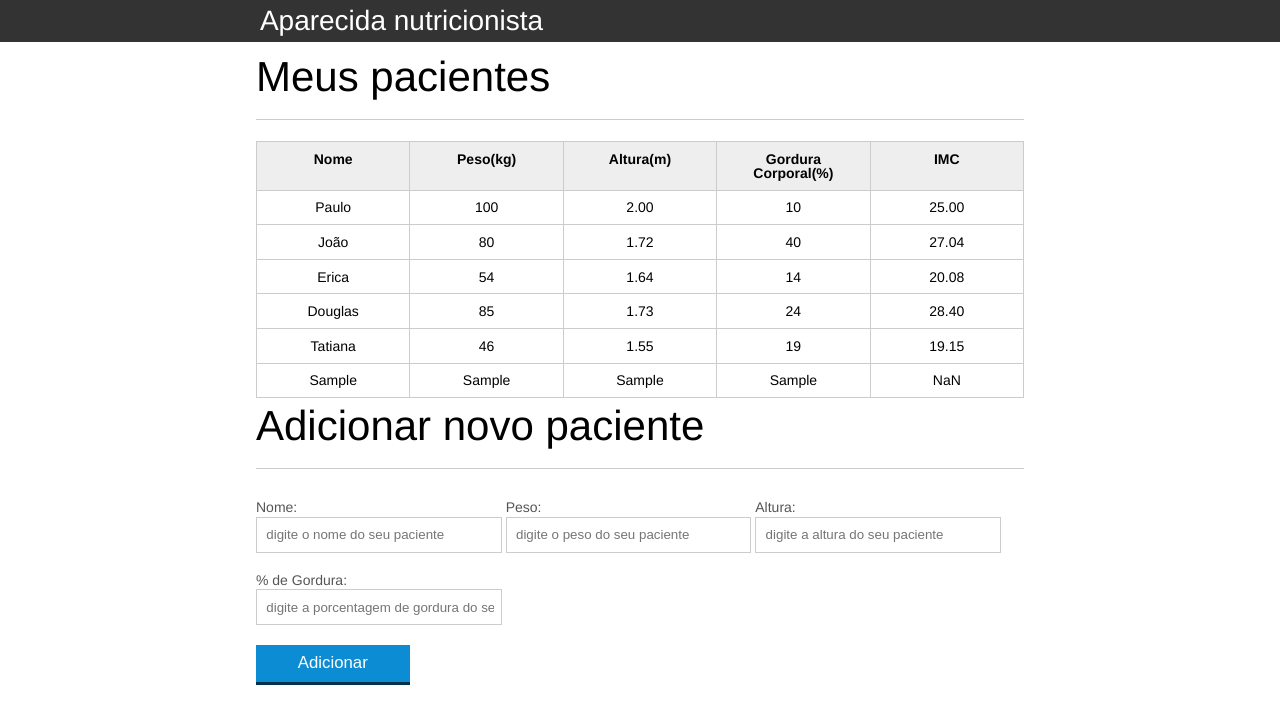
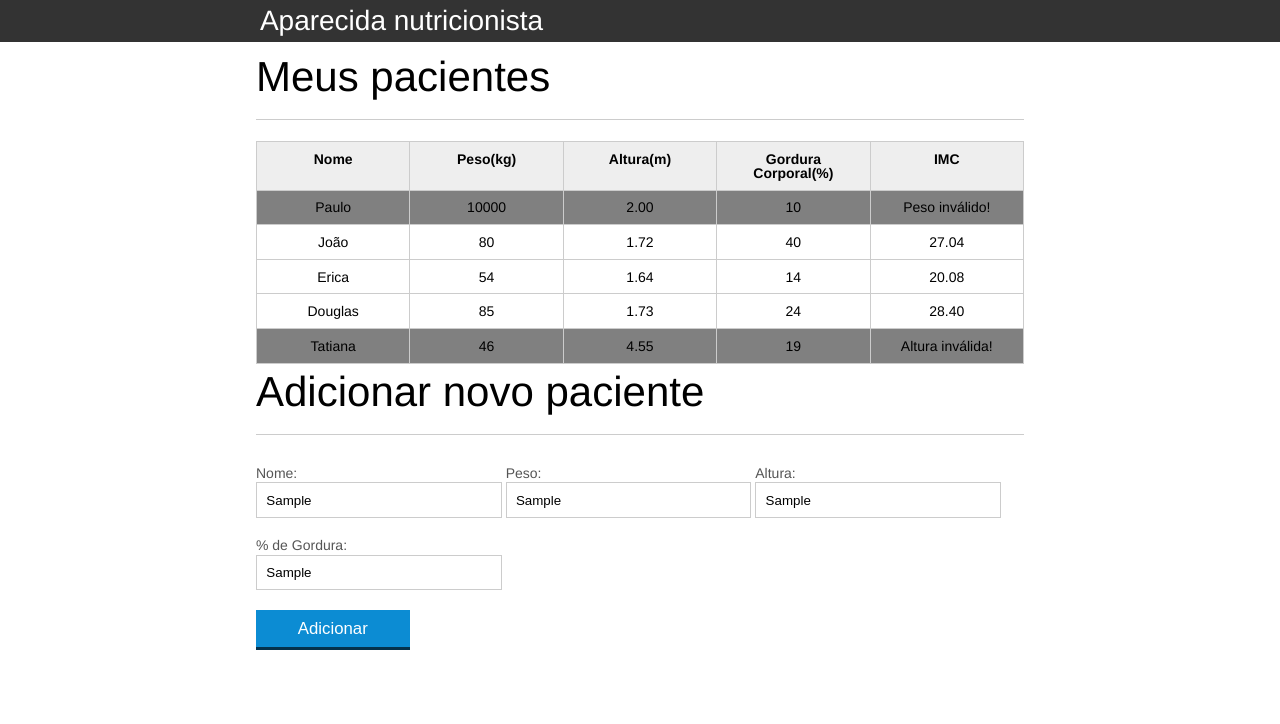
Before and after one commit to juliokreis/introducao-javascript, a plain HTML site: page index.html in a window 1280 px wide. Both pictures are taken after typing "Sample", "Sample", "Sample", "Sample" into the empty fields and a click on the button "Adicionar". Drawn offline with Linux system fonts and the light colour scheme.

Commit message:
Validou dados do formulário.

```diff
--- a/index.html
+++ b/index.html
@@ -31,7 +31,7 @@
 					<tbody id="tabela-pacientes">
 						<tr class="paciente" id="primeiro-paciente">
 							<td class="info-nome">Paulo</td>
-							<td class="info-peso">100</td>
+							<td class="info-peso">10000</td>
 							<td class="info-altura">2.00</td>
 							<td class="info-gordura">10</td>
 							<td class="info-imc">0</td>
@@ -63,7 +63,7 @@
 						<tr class="paciente" >
 							<td class="info-nome">Tatiana</td>
 							<td class="info-peso">46</td>
-							<td class="info-altura">1.55</td>
+							<td class="info-altura">4.55</td>
 							<td class="info-gordura">19</td>
 							<td class="info-imc">0</td>
 						</tr>
--- a/js/calcula-imc.js
+++ b/js/calcula-imc.js
@@ -14,19 +14,19 @@ for (var i = 0; i < pacientes.length; i++) {
 
     var tdImc = paciente.querySelector(".info-imc");
 
-    var pesoValido = true;
-    var alturaValida = true;
+    var pesoValido = validaPeso(peso);
+    var alturaValida = validaAltura(altura);
 
-    if (peso <= 0 || peso >= 1000) {
+    if (!pesoValido) {
         console.log("Peso inválido!");
         pesoValido = false;
         tdImc.textContent = "Peso inválido!"
         paciente.classList.add("paciente-invalido");
     }
 
-    if (altura <= 0 || altura >= 3.00) {
+    if (!alturaValida) {
         console.log("Altura inválido!");
-        alturaValido = false;
+        alturaValida = false;
         tdImc.textContent = "Altura inválida!"
         paciente.classList.add("paciente-invalido"); //lista as classes
     }
@@ -37,6 +37,21 @@ for (var i = 0; i < pacientes.length; i++) {
     }
 }
 
+function validaPeso(peso){
+    if (peso >= 0 && peso <= 1000){
+        return true;
+    }else{
+        return false;
+    }
+}
+
+function validaAltura(altura){
+    if (altura >= 0 && altura <= 3){
+        return true;
+    }else{
+        return false;
+    }
+}
 
 function calculaImc(peso, altura) {
     var imc = 0;
--- a/js/form.js
+++ b/js/form.js
@@ -8,6 +8,11 @@ botaoAdicionar.addEventListener("click", function(event){ //escuta um evento adi
 
     //Cria a "Tr" e "Td" do paciente.
     var pacienteTr = montaTr(paciente);
+
+    if (!validaPaciente(paciente)) {
+        alert("Paciente inválido!");
+        return;
+    }
 
     //Adiciona paciente na tabela.
     var tabela = document.querySelector("#tabela-pacientes");
@@ -49,3 +54,11 @@ function montaTd(dado, classe) {
 
     return td;
 }
+
+function validaPaciente(paciente) {
+    if (validaPeso(paciente.peso)) {
+        return true;
+    }else{
+        return false;
+    }
+}
```
